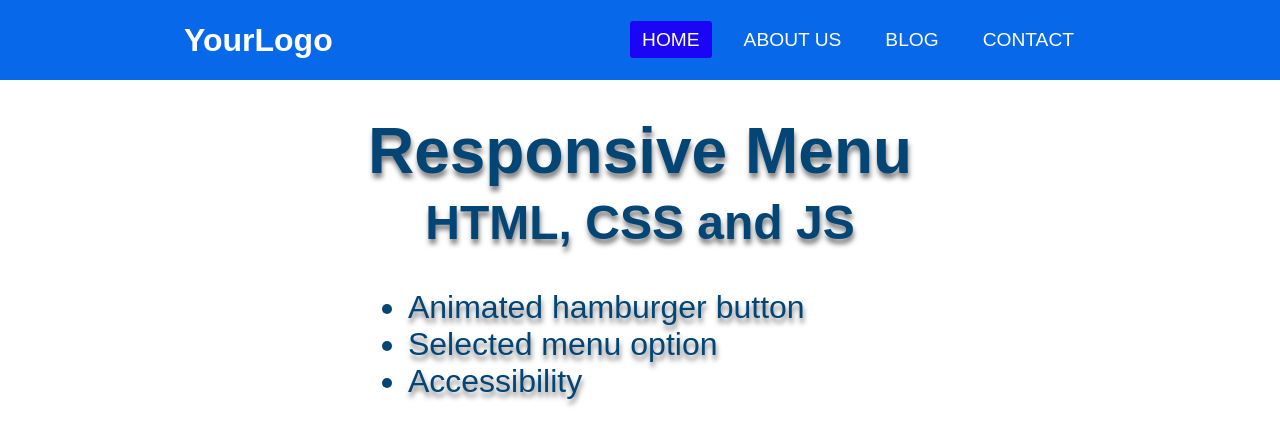
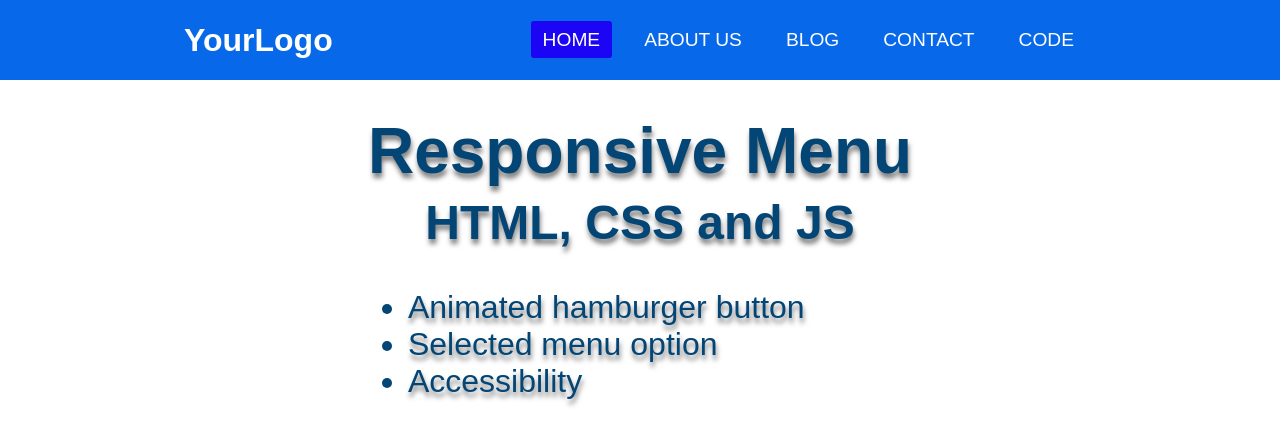
Before and after one commit to ariele2002/menu-responsive, a plain HTML site: page index.html in a window 1280 px wide. Drawn offline with Linux system fonts and the light colour scheme.

Commit message:
add the menu option for code.

```diff
--- a/index.html
+++ b/index.html
@@ -38,6 +38,7 @@
                 <li class="menu__item"><a href="#" class="menu__link text-link">About us</a></li>
                 <li class="menu__item"><a href="#" class="menu__link text-link">Blog</a></li>
                 <li class="menu__item"><a href="#" class="menu__link text-link">Contact</a></li>
+                <li class="menu__item"><a href="https://github.com/ariele2002/menu-responsive" target="_blanck" class="menu__link text-link">Code</a></li>
             </ul>
         </nav>
     </header>
```
